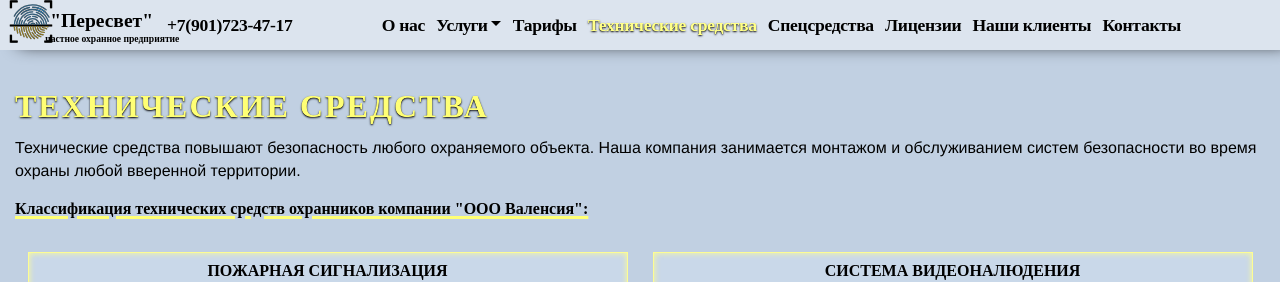
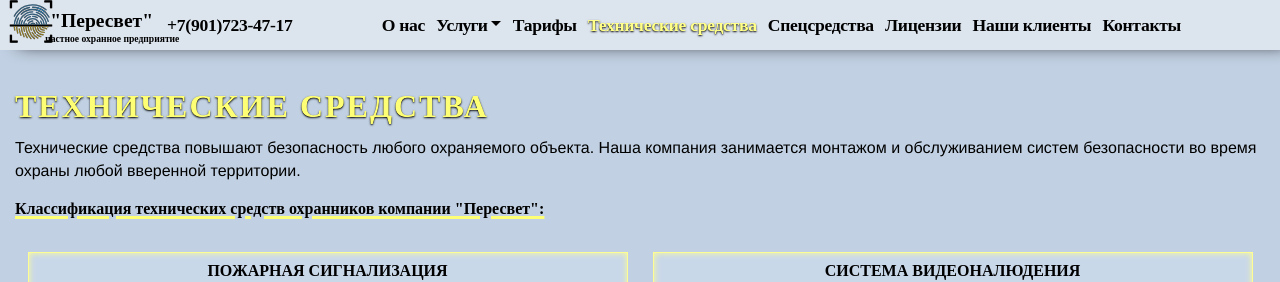
Before and after one commit to AnigalHub/Valencia, a Nuxt app: page /technical_means in a window 1280 px wide. Shown: the top 282 px of the page. Built offline with nearby package versions, Linux system fonts and the light colour scheme.

Commit message:
изменено заголовок h6 - другое название компании

```diff
--- a/pages/technical_means.vue
+++ b/pages/technical_means.vue
@@ -3,7 +3,7 @@
       <b-container>
         <h1>{{name_page}}</h1>
         <p class="text">Технические средства повышают безопасность любого охраняемого объекта. Наша компания занимается монтажом и обслуживанием систем безопасности во время охраны любой вверенной территории.</p>
-        <h6>Классификация технических средств охранников компании "ООО Валенсия":</h6>
+        <h6>Классификация технических средств охранников компании "Пересвет":</h6>
         <div class="flex-container">
           <div class="beautiful_block" v-for="mean in СlassificationTechnicalMeans" :key="mean.name_technical_means">
             <p class="text emphasized">{{mean.name_technical_means}}</p>
```
